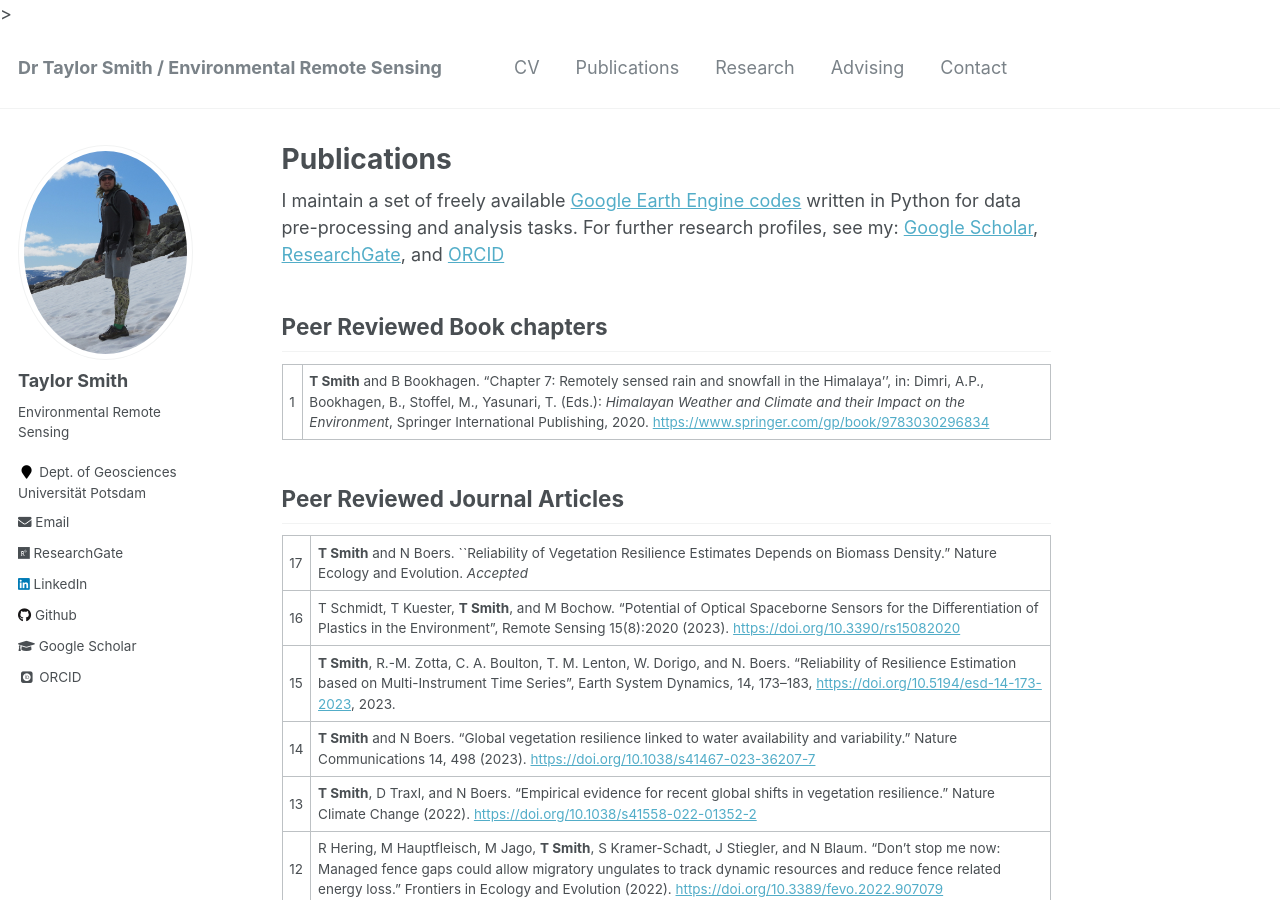
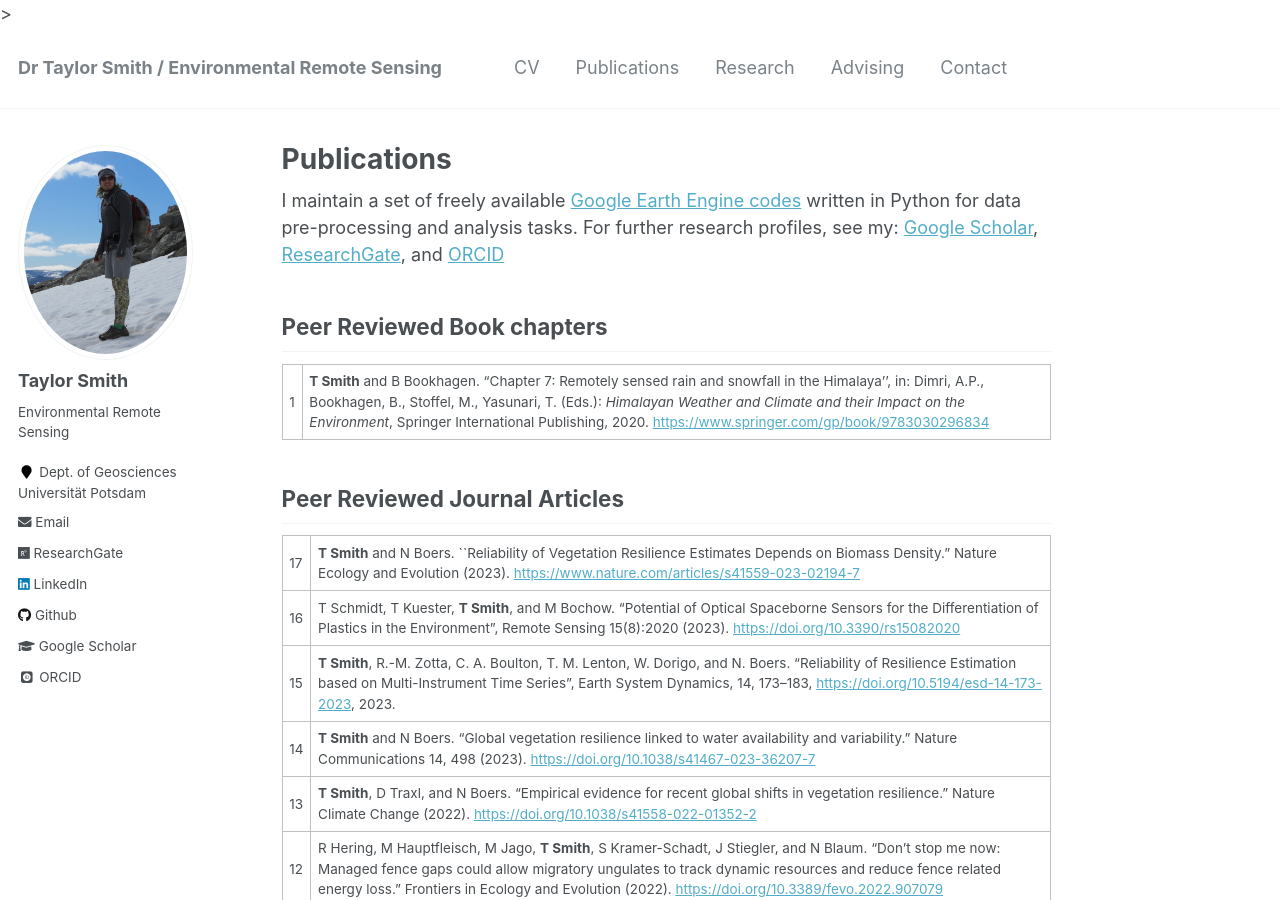
Before and after one commit to tasmi/tasmi.github.io, a Jekyll site: the page built from _pages/publications.md, in a window 1280 px wide and 900 px high. Built offline with Jekyll 4.4.1, drawn with Linux system fonts in a browser that asks for light colours; some web fonts are replaced.

Commit message:
Update publications.md

```diff
--- a/_pages/publications.md
+++ b/_pages/publications.md
@@ -13,7 +13,7 @@ I maintain a set of freely available [Google Earth Engine codes](https://github.
 
 ## Peer Reviewed Journal Articles
 
-17 | **T Smith** and N Boers. ``Reliability of Vegetation Resilience Estimates Depends on Biomass Density." Nature Ecology and Evolution. _Accepted_
+17 | **T Smith** and N Boers. ``Reliability of Vegetation Resilience Estimates Depends on Biomass Density." Nature Ecology and Evolution (2023). [https://www.nature.com/articles/s41559-023-02194-7](https://www.nature.com/articles/s41559-023-02194-7)
 16 | T Schmidt, T Kuester, **T Smith**, and M Bochow. "Potential of Optical Spaceborne Sensors for the Differentiation of Plastics in the Environment", Remote Sensing 15(8):2020 (2023). [https://doi.org/10.3390/rs15082020](https://doi.org/10.3390/rs15082020)
 15 | **T Smith**, R.-M. Zotta, C. A. Boulton, T. M. Lenton, W. Dorigo, and N. Boers. "Reliability of Resilience Estimation based on Multi-Instrument Time Series", Earth System Dynamics, 14, 173–183, [https://doi.org/10.5194/esd-14-173-2023](https://doi.org/10.5194/esd-14-173-2023), 2023.
 14 | **T Smith** and N Boers. "Global vegetation resilience linked to water availability and variability." Nature Communications 14, 498 (2023). [https://doi.org/10.1038/s41467-023-36207-7](https://doi.org/10.1038/s41467-023-36207-7)
```
